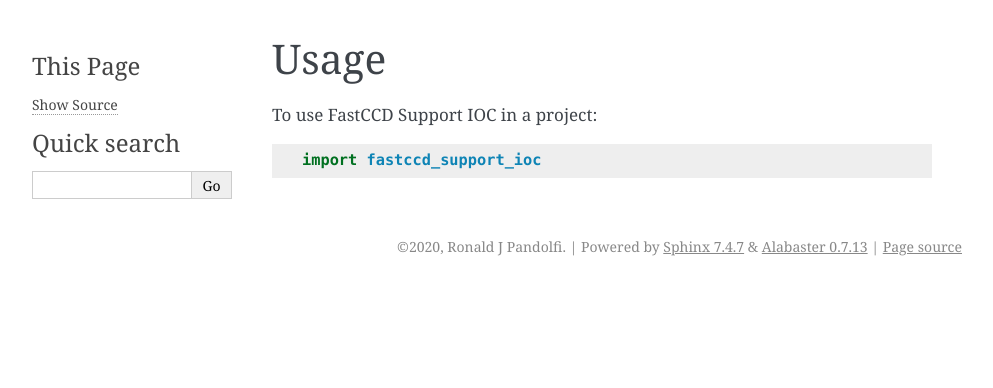
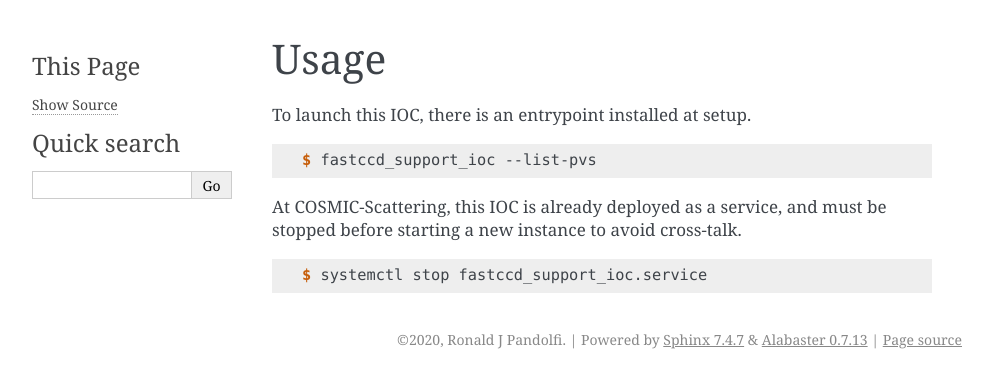
Before and after one commit to lbl-camera/fastccd_support_ioc, a Sphinx documentation site: the page built from docs/usage.rst, in a window 1280 px wide. Shown: the top 388 px of the page, without its empty margins (148-1141 px from the left). Built offline with Sphinx 7.4.7, drawn with Linux system fonts in a browser that asks for light colours; pages that are not in the unit, such as notebooks, are missing from menus.

Commit message:
Add usage docs

```diff
--- a/docs/installation.rst
+++ b/docs/installation.rst
@@ -44,7 +44,7 @@ Once you have a copy of the source, you can install it with:
 
 .. code-block:: console
 
-    $ python setup.py install
+    $ pip install -e .
 
 
 .. _Github repo: https://github.com/ronpandolfi/fastccd_support_ioc
--- a/docs/usage.rst
+++ b/docs/usage.rst
@@ -2,6 +2,15 @@
 Usage
 =====
 
-To use FastCCD Support IOC in a project::
+To launch this IOC, there is an entrypoint installed at setup.
 
-    import fastccd_support_ioc
+.. code-block:: console
+
+    $ fastccd_support_ioc --list-pvs
+
+At COSMIC-Scattering, this IOC is already deployed as a service, and must be stopped before starting a new instance to
+avoid cross-talk.
+
+.. code-block:: console
+
+    $ systemctl stop fastccd_support_ioc.service
```
